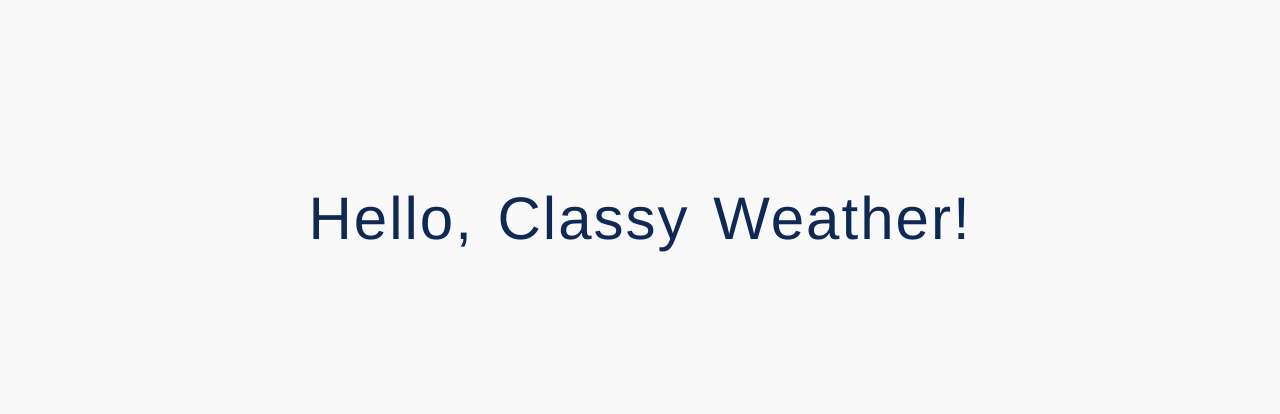
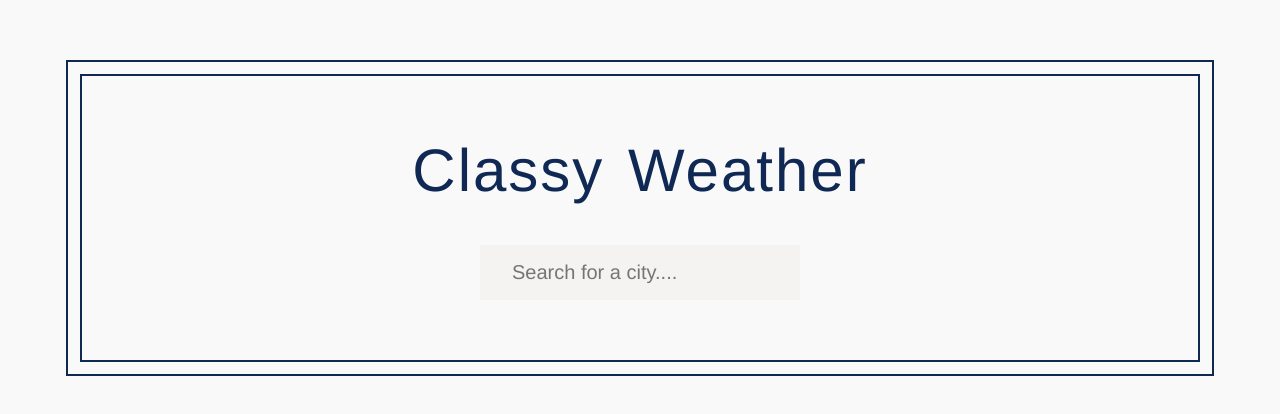
Before and after one commit to G3RGES/classy-weather, a React (Create React App) app: page / in a window 1280 px wide. Shown: the part 182-596 px from the top of the page. Built offline with nearby package versions, Linux system fonts and the light colour scheme.

Commit message:
Update App.js

```diff
--- a/src/App.js
+++ b/src/App.js
@@ -3,8 +3,12 @@ import React, { Component } from "react";
 export default class App extends Component {
   render() {
     return (
-      <div>
-        <h1>Hello, Classy Weather!</h1>
+      <div className="app">
+        <h1>Classy Weather</h1>
+
+        <div>
+          <input type="text" placeholder="Search for a city...." />
+        </div>
       </div>
     );
   }
```
